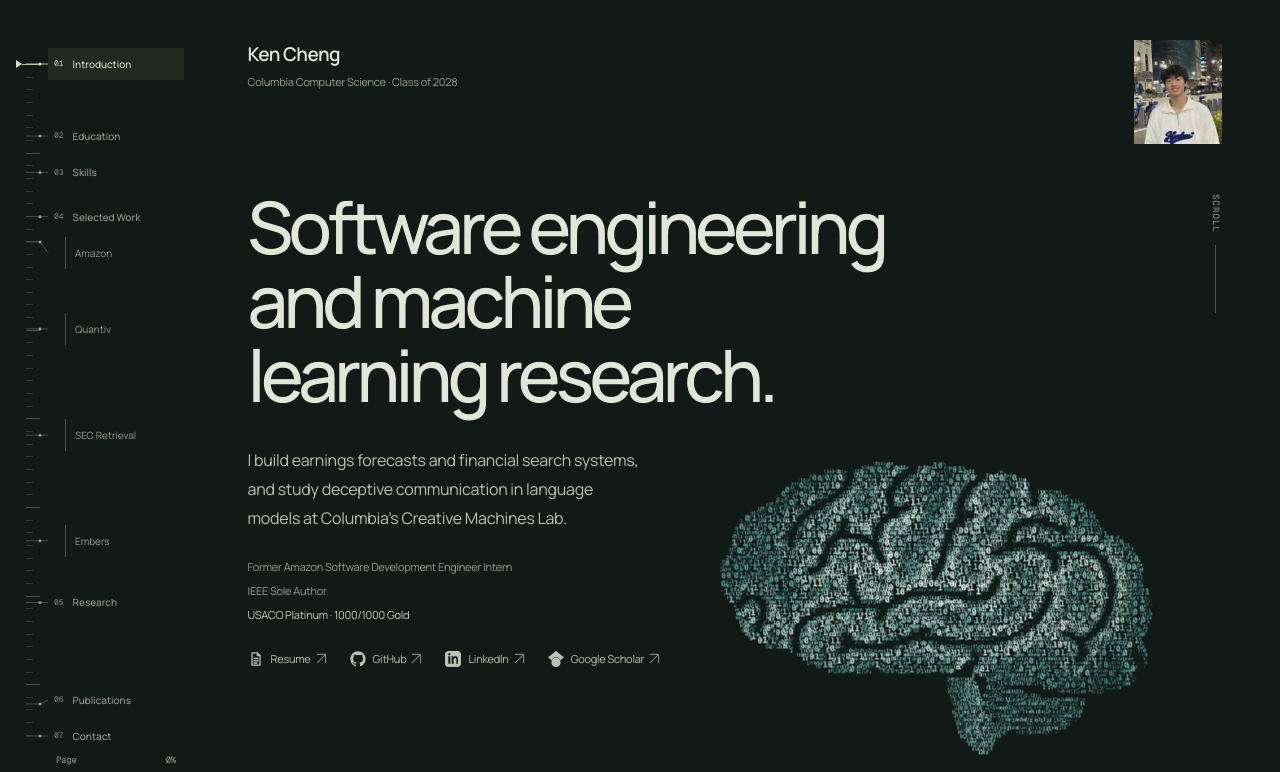
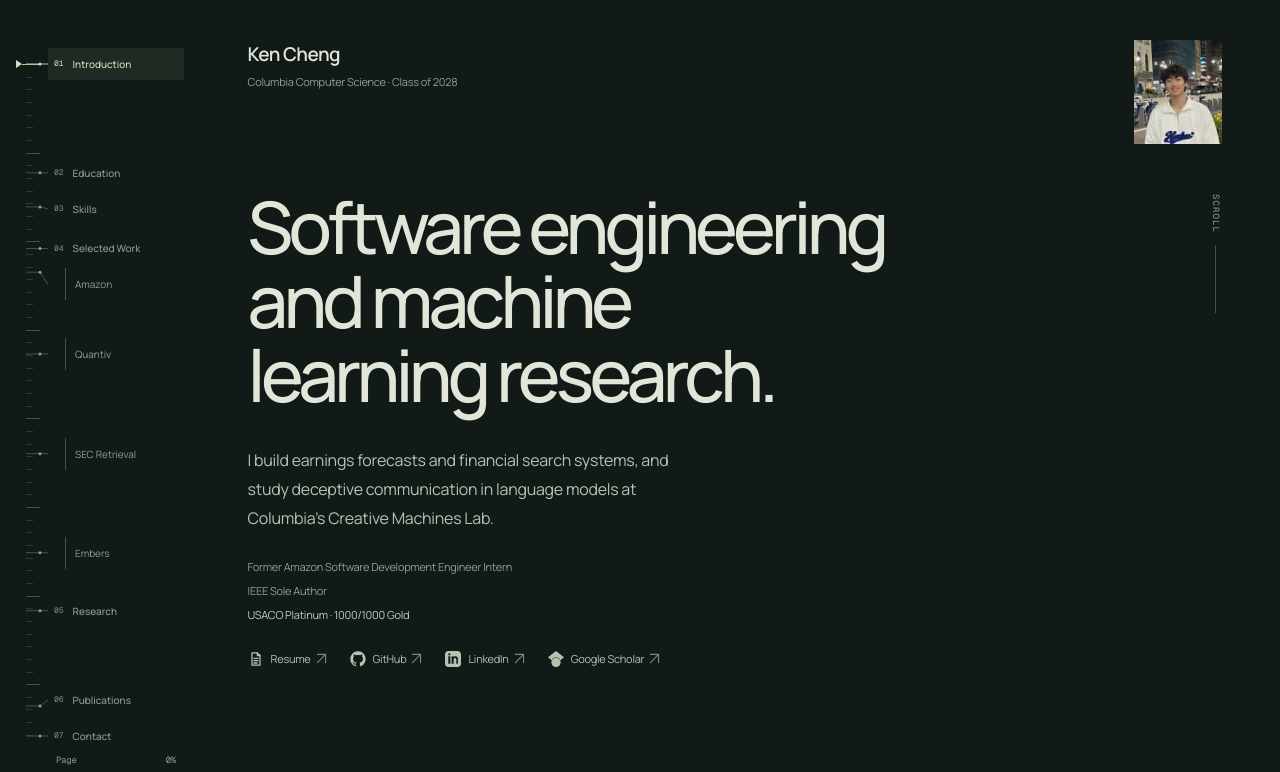
Before and after one commit to kenchengkc/personal-website, a Next.js app: page / in a window 1280 px wide. Shown: the top 772 px of the page. Built offline with nearby package versions, Linux system fonts and the light colour scheme.

Commit message:
Restore brain animation below the hero

```diff
--- a/app/globals.css
+++ b/app/globals.css
@@ -91,7 +91,7 @@ em, i { font-style: normal; }
 a:hover .link-arrow, a:focus-visible .link-arrow { opacity: 1; }
 .hero-links .link-arrow, .contact-links .link-arrow { margin-left: -3px; }
 .project-links .link-arrow, .research-row .link-arrow, .contact-email .link-arrow { margin-left: 5px; }
-.hero-binary-art { position: relative; width: 100%; height: 420px; margin: 12px 0 -12px; overflow: hidden; background: transparent; }
+.hero-binary-art { position: relative; width: 100%; max-width: 1000px; height: auto; aspect-ratio: 5 / 3; margin: 40px auto 0; overflow: hidden; background: transparent; }
 .hero-brain-stage { position: absolute; top: 50%; left: 50%; width: min(calc(100% - 32px), 940px); aspect-ratio: 5 / 3; transform: translate(-50%, -50%); }
 .hero-brain-canvas, .hero-brain-poster { position: absolute; inset: 0; display: block; width: 100%; height: 100%; pointer-events: none; }
 .hero-brain-canvas { opacity: 0; }
@@ -371,10 +371,6 @@ a:hover .link-arrow, a:focus-visible .link-arrow { opacity: 1; }
   .research-section .section-kicker, .writing-section .section-kicker { max-width: 15ch; }
 }
 @media (min-width: 1280px) {
-  .hero-copy p { max-width: 41%; }
-  .hero-proof, .hero-links { max-width: 44%; }
-  .hero-binary-art { width: 58%; height: 420px; margin: -280px 0 -20px auto; }
-  .hero-brain-stage { width: 100%; }
   .project-chapter { display: grid; grid-template-columns: minmax(0, .88fr) minmax(0, 1.35fr); gap: clamp(28px, 3vw, 54px); padding-block: 72px 110px; }
   .project-copy { min-width: 0; }
   .project-meta { grid-template-columns: 22px 1fr; }
@@ -390,7 +386,6 @@ a:hover .link-arrow, a:focus-visible .link-arrow { opacity: 1; }
   .hero { padding-top: 56px; }
   .hero-copy { margin-top: 80px; }
   .hero-copy p { font-size: 18px; }
-  .hero-binary-art { height: 480px; margin-top: -310px; }
 }
 @media (max-width: 1279px) and (min-width: 721px) {
   .project-result { width: 93%; margin-left: auto; }
@@ -400,7 +395,6 @@ a:hover .link-arrow, a:focus-visible .link-arrow { opacity: 1; }
   .scroll-ruler { display: none; }
   .hero h1 { font-size: clamp(48px, 8vw, 78px); }
   .hero-copy p { max-width: 48ch; }
-  .hero-binary-art { width: 85%; margin-left: auto; }
 }
 @media (max-width: 720px) {
   :root { --gutter: 22px; }
@@ -416,7 +410,7 @@ a:hover .link-arrow, a:focus-visible .link-arrow { opacity: 1; }
   .hero-copy p { margin-top: 26px; font-size: 14px; line-height: 1.75; }
   .hero-proof { font-size: 10px; }
   .hero-links { gap: 20px 18px; font-size: 10px; }
-  .hero-binary-art { width: 100%; height: 265px; margin-top: 22px; margin-bottom: -12px; }
+  .hero-binary-art { min-height: 265px; margin-top: 22px; }
   .hero-brain-stage { width: 100%; }
   .narrative-section, .work-section, .contact-section { padding: 56px var(--gutter); }
   .skills-section { padding-block: 36px 50px; }
```
